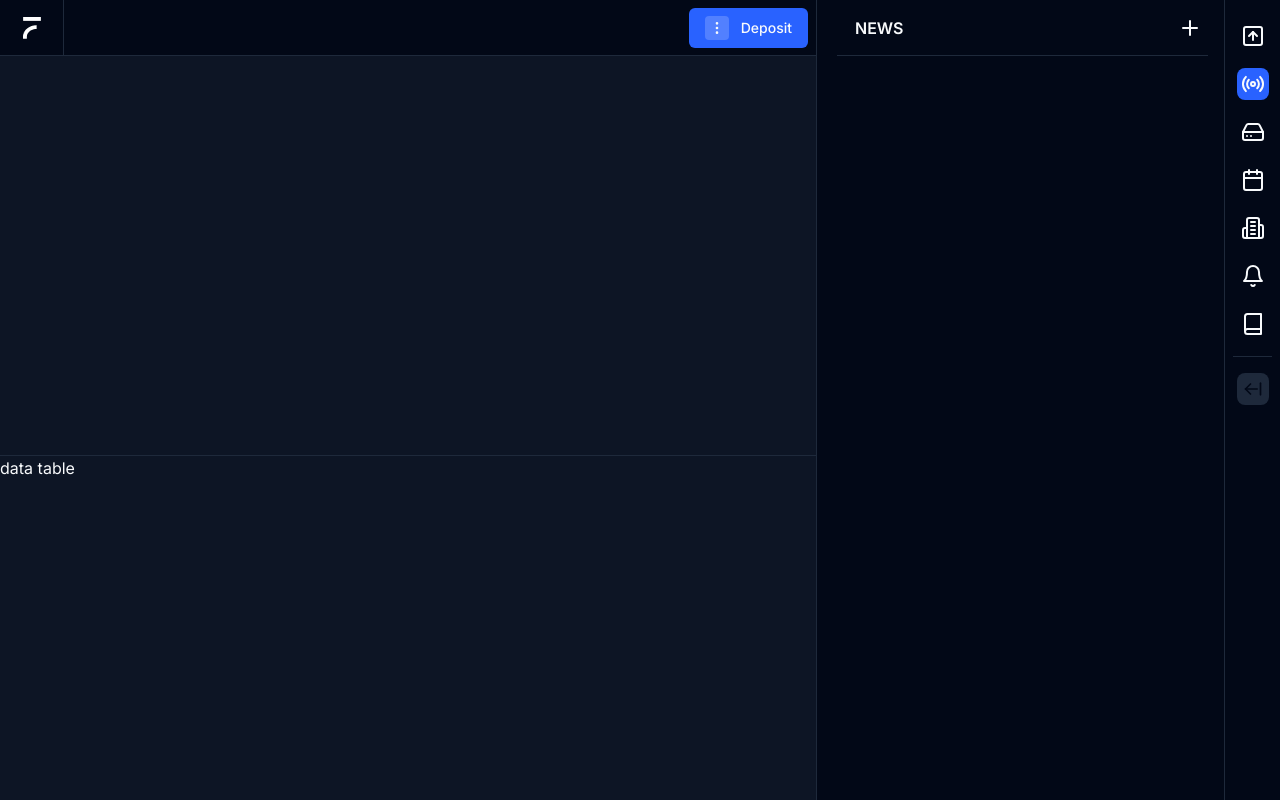
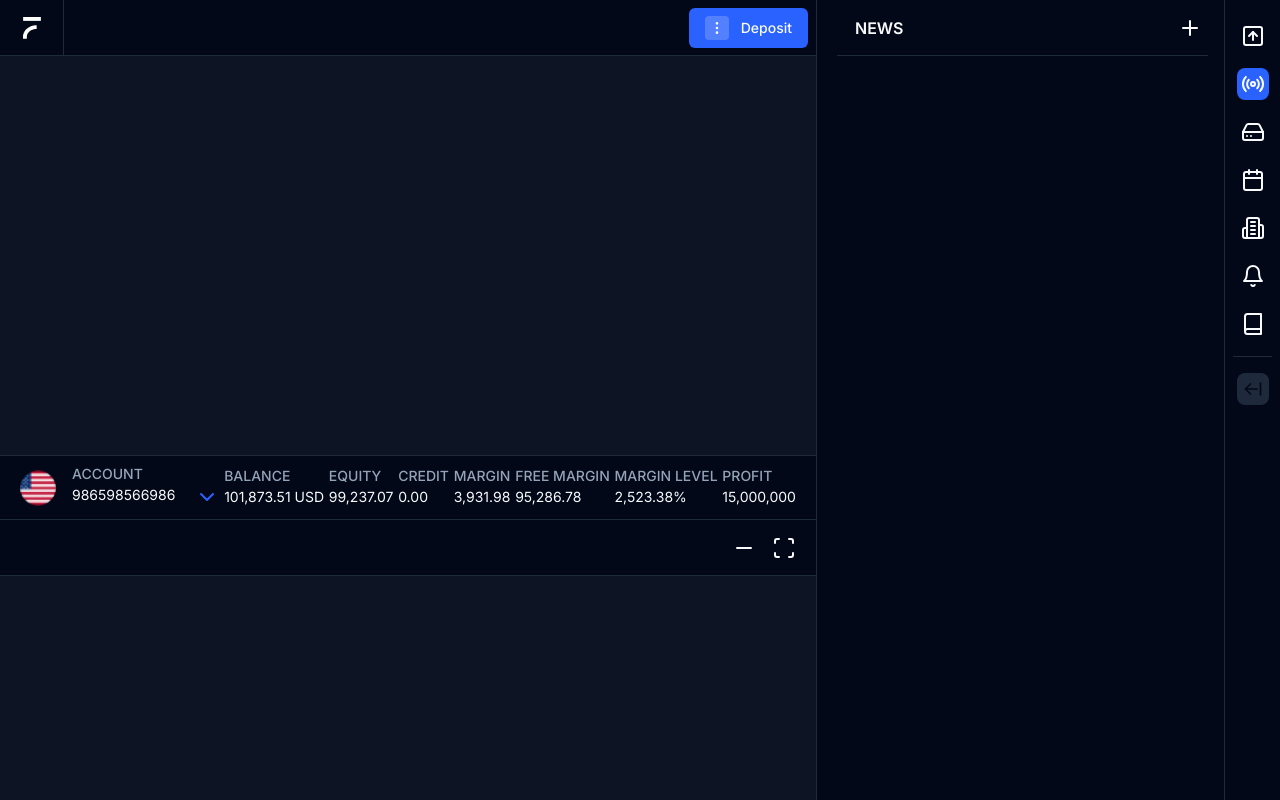
Before and after one commit to PercyGFX/trading-ui-next, a Next.js app: page / in a window 1280 px wide. Built offline with nearby package versions, Linux system fonts and the light colour scheme.

Commit message:
account details added

```diff
--- a/app/page.tsx
+++ b/app/page.tsx
@@ -10,10 +10,14 @@ import {
   Bell,
   Book,
   ArrowLeftFromLine,
+  ChevronDown,
+  Minus,
+  Scan,
 } from "lucide-react";
 import { ScrollArea } from "@/components/ui/scroll-area";
 import { Button } from "@/components/ui/button";
 import { Separator } from "@/components/ui/separator";
+import { Avatar, AvatarFallback, AvatarImage } from "@/components/ui/avatar";
 import Link from "next/link";
 
 export default function Page() {
@@ -109,8 +113,105 @@ export default function Page() {
           {/* header end */}
 
           <div className=" h-2/4 border-b">{/* chart area */}</div>
+          {/* data table area */}
+          <div className=" bg-background">
+            {/* accoutt rowrow */}
+            <div className=" h-16 border-b flex  justify-between items-center px-5">
+              <div className="flex items-center gap-4">
+                <Avatar className="hidden h-9 w-9 sm:flex">
+                  <AvatarImage src="/usa.png" alt="Avatar" />
+                  <AvatarFallback>OM</AvatarFallback>
+                </Avatar>
+                <div className="grid gap-1">
+                  <p className="text-sm font-medium leading-none uppercase text-muted-foreground">
+                    account
+                  </p>
+                  <div className=" flex">
+                    <p className="text-sm ">986598566986</p>
+                    <ChevronDown className=" text-[#2962FF] ml-5" />
+                  </div>
+                </div>
+              </div>
 
-          <div>data table</div>
+              <div className="flex items-center gap-4">
+                <div className="grid gap-1">
+                  <p className="text-sm font-medium leading-none uppercase text-muted-foreground">
+                    balance
+                  </p>
+
+                  <p className="text-sm ">101,873.51 USD</p>
+                </div>
+              </div>
+
+              <div className="flex items-center gap-4">
+                <div className="grid gap-1">
+                  <p className="text-sm font-medium leading-none uppercase text-muted-foreground">
+                    EQUITY
+                  </p>
+
+                  <p className="text-sm ">99,237.07</p>
+                </div>
+              </div>
+
+              <div className="flex items-center gap-4">
+                <div className="grid gap-1">
+                  <p className="text-sm font-medium leading-none uppercase text-muted-foreground">
+                    CREDIT
+                  </p>
+
+                  <p className="text-sm ">0.00</p>
+                </div>
+              </div>
+
+              <div className="flex items-center gap-4">
+                <div className="grid gap-1">
+                  <p className="text-sm font-medium leading-none uppercase text-muted-foreground">
+                    MARGIN
+                  </p>
+
+                  <p className="text-sm ">3,931.98</p>
+                </div>
+              </div>
+
+              <div className="flex items-center gap-4">
+                <div className="grid gap-1">
+                  <p className="text-sm font-medium leading-none uppercase text-muted-foreground">
+                    FREE MARGIN
+                  </p>
+
+                  <p className="text-sm ">95,286.78</p>
+                </div>
+              </div>
+
+              <div className="flex items-center gap-4">
+                <div className="grid gap-1">
+                  <p className="text-sm font-medium leading-none uppercase text-muted-foreground">
+                    MARGIN LEVEL
+                  </p>
+
+                  <p className="text-sm ">2,523.38%</p>
+                </div>
+              </div>
+
+              <div className="flex items-center gap-4">
+                <div className="grid gap-1">
+                  <p className="text-sm font-medium leading-none uppercase text-muted-foreground">
+                    PROFIT
+                  </p>
+
+                  <p className="text-sm ">15,000,000</p>
+                </div>
+              </div>
+            </div>
+
+            <div className=" h-14 border-b flex  justify-between items-center px-5">
+              <div> </div>
+              <div className=" flex gap-x-4">
+                <Minus />
+                <Scan />
+              </div>
+            </div>
+          </div>
         </div>
         {/* right side column */}
         <div className="border-l w-4/12 bg-background">
--- /dev/null
+++ b/components/ui/avatar.tsx
@@ -0,0 +1,50 @@
+"use client"
+
+import * as React from "react"
+import * as AvatarPrimitive from "@radix-ui/react-avatar"
+
+import { cn } from "@/lib/utils"
+
+const Avatar = React.forwardRef<
+  React.ElementRef<typeof AvatarPrimitive.Root>,
+  React.ComponentPropsWithoutRef<typeof AvatarPrimitive.Root>
+>(({ className, ...props }, ref) => (
+  <AvatarPrimitive.Root
+    ref={ref}
+    className={cn(
+      "relative flex h-10 w-10 shrink-0 overflow-hidden rounded-full",
+      className
+    )}
+    {...props}
+  />
+))
+Avatar.displayName = AvatarPrimitive.Root.displayName
+
+const AvatarImage = React.forwardRef<
+  React.ElementRef<typeof AvatarPrimitive.Image>,
+  React.ComponentPropsWithoutRef<typeof AvatarPrimitive.Image>
+>(({ className, ...props }, ref) => (
+  <AvatarPrimitive.Image
+    ref={ref}
+    className={cn("aspect-square h-full w-full", className)}
+    {...props}
+  />
+))
+AvatarImage.displayName = AvatarPrimitive.Image.displayName
+
+const AvatarFallback = React.forwardRef<
+  React.ElementRef<typeof AvatarPrimitive.Fallback>,
+  React.ComponentPropsWithoutRef<typeof AvatarPrimitive.Fallback>
+>(({ className, ...props }, ref) => (
+  <AvatarPrimitive.Fallback
+    ref={ref}
+    className={cn(
+      "flex h-full w-full items-center justify-center rounded-full bg-muted",
+      className
+    )}
+    {...props}
+  />
+))
+AvatarFallback.displayName = AvatarPrimitive.Fallback.displayName
+
+export { Avatar, AvatarImage, AvatarFallback }
--- a/package.json
+++ b/package.json
@@ -9,6 +9,7 @@
     "lint": "next lint"
   },
   "dependencies": {
+    "@radix-ui/react-avatar": "^1.0.4",
     "@radix-ui/react-scroll-area": "^1.0.5",
     "@radix-ui/react-separator": "^1.0.3",
     "@radix-ui/react-slot": "^1.0.2",
```
Also changed, not shown: public/usa.png (added), 1 other file (tests, documents, lock files or other folders).
